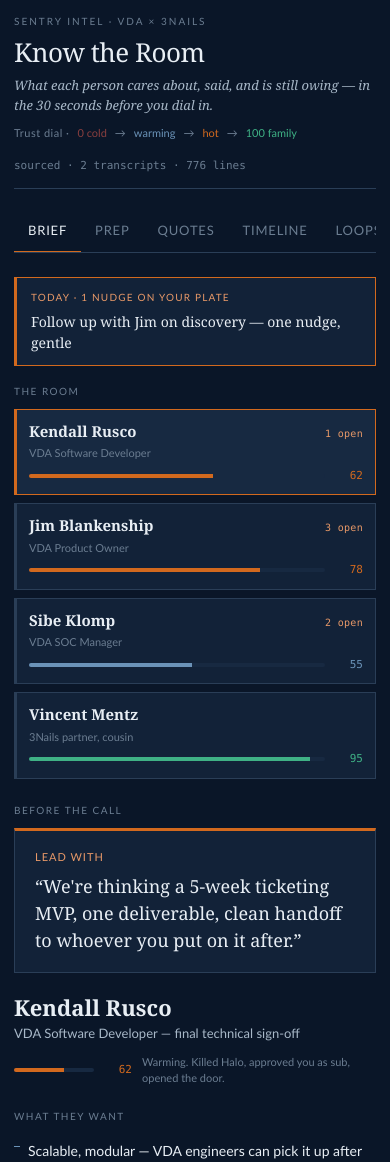
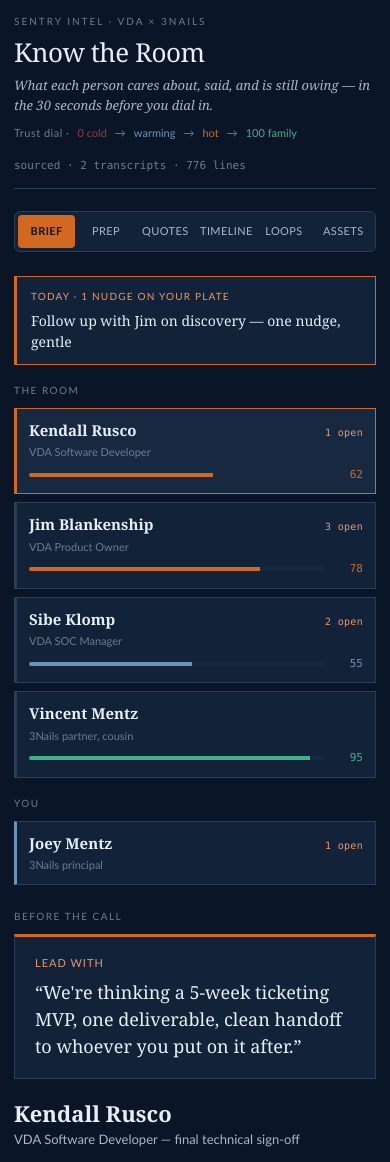
Before and after one commit to joeyough/sentry, a React (Vite) app: page /room in a window 390 px wide. Shown: the top 1162 px of the page. Built offline with nearby package versions, Linux system fonts and the light colour scheme.

Commit message:
Update know-the-room.jsx
Added Joey's quotes

```diff
--- a/src/know-the-room.jsx
+++ b/src/know-the-room.jsx
@@ -306,6 +306,91 @@ const STAKEHOLDERS = [
         src: "secops",
         text:
           "You're like a layer on top, you're like an AI, but a human over my life. That actually frames it differently for me.",
+      },
+    ],
+  },
+  {
+    id: "joey",
+    name: "Joey Mentz",
+    self: true,
+    role: "3Nails principal — the one carrying the thread",
+    leadWith:
+      "Your edge is work-first, then price. When pressure climbs, don't skip straight to pricing.",
+    closer:
+      "You came into this to build, not to manage. When you feel pulled to manage, it's a signal — not a promotion.",
+    priorities: [
+      "Prove worth through work before anyone sees a price tag",
+      "Protect focus across the 8 parallel threads — one forward, not eight sideways",
+      "Build things clients can own without you — no dependency trap",
+      "Stay at 30k altitude; delegate the 3-foot work",
+    ],
+    concerns: [
+      "Enabling instead of building — caring more than the owner does",
+      "Thread sprawl — saying yes to a new mess before closing an old one",
+      "Being read as 'too good to be true' before the receipts exist",
+      "Over-rotating on business as identity — you've named it, it's a lifelong watch",
+    ],
+    asks: [
+      "To Kendall — let me work for you first, prove the value, then talk price",
+      "To Vincent — what can I take off your plate so you can build",
+      "To every new client — don't pay me until you've felt it",
+    ],
+    antiPatterns: [
+      "Treating every founder's mess like yours to fix",
+      "Confusing 'helpful' with 'needed'",
+      "Taking on a new thread before closing an old one",
+      "Letting work-first become never-charge",
+    ],
+    read: [
+      "You pitch through analogies — Monopoly, 360 deals, Marie Kondo, video game. Systematic thinking, vernacular voice. Use both on purpose.",
+      "Your default is 'behind the scenes.' Own it when it serves. Notice when it's a retreat from the spotlight.",
+      "You frame focus as spiritual — 'keep God at the center.' That's load-bearing, not decorative.",
+      "You charge less than you're worth by design at the start. Decide consciously when to stop.",
+    ],
+    quotes: [
+      {
+        time: "12:27",
+        src: "intro",
+        text:
+          "Business is my video game, it's my sport, it's my hobby. Being in my mid 30s now, I've learned to find the balance and not over-rotate and idolize and make it all of my life.",
+      },
+      {
+        time: "12:27",
+        src: "intro",
+        text:
+          "I'm not working. I'm just having fun. That's how I exceed and beat the competition.",
+      },
+      {
+        time: "12:27",
+        src: "intro",
+        flag: "core pitch",
+        text:
+          "What does the X stand for? Whatever you need. I'd rather actually be the guy behind the scenes that helps boost you up.",
+      },
+      {
+        time: "18:09",
+        src: "intro",
+        text:
+          "Any business has the same nine departments — legal, HR, finance, marketing, sales, vision, product, technical. How do you focus on what needs to be focused on at that given season. It's like a game of Monopoly to me, a game of strategy. And I really just enjoy chewing on that.",
+      },
+      {
+        time: "1:22:25",
+        src: "secops",
+        text:
+          "Let me just work for you first, because let me prove to you that it's not too good to be true.",
+      },
+      {
+        time: "1:22:25",
+        src: "secops",
+        flag: "watch this",
+        text:
+          "I don't want to do this with everyone. I have to be very careful with who I do it with too — because I could be enabling if it's not done right.",
+      },
+      {
+        time: "1:29:51",
+        src: "secops",
+        text:
+          "We have to be really careful of not getting unfocused. Keep God at the center and keep praying about what we're doing.",
       },
     ],
   },
@@ -863,7 +948,7 @@ function BriefView({ selected, setSelected, stakeholders }) {
         )}
         <SectionHead>The room</SectionHead>
         <div style={{ display: "flex", flexDirection: "column", gap: 8 }}>
-          {stakeholders.map((s) => {
+          {stakeholders.filter((s) => !s.self).map((s) => {
             const active = s.id === selected;
             const loopCount = LOOPS.filter((l) => l.owner === s.id).length;
             return (
@@ -922,11 +1007,73 @@ function BriefView({ selected, setSelected, stakeholders }) {
             );
           })}
         </div>
+
+        {/* you — self-reflection card, separated from the room */}
+        {stakeholders.filter((s) => s.self).map((s) => {
+          const active = s.id === selected;
+          const loopCount = LOOPS.filter((l) => l.owner === s.id).length;
+          return (
+            <div key={s.id} style={{ marginTop: 18 }}>
+              <SectionHead>You</SectionHead>
+              <button
+                onClick={() => setSelected(s.id)}
+                style={{
+                  textAlign: "left",
+                  padding: "10px 12px",
+                  background: active ? T.bgElevated : T.bgCard,
+                  border: `1px solid ${active ? T.orange : T.divider}`,
+                  borderLeft: `3px solid ${active ? T.orange : T.steel}`,
+                  cursor: "pointer",
+                  fontFamily: T.fontBody,
+                  color: T.ink,
+                  width: "100%",
+                }}
+              >
+                <div
+                  style={{
+                    display: "flex",
+                    justifyContent: "space-between",
+                    alignItems: "baseline",
+                    gap: 8,
+                    marginBottom: 3,
+                  }}
+                >
+                  <div
+                    style={{
+                      fontFamily: T.fontDisplay,
+                      fontSize: 15,
+                      fontWeight: 700,
+                      color: T.ink,
+                    }}
+                  >
+                    {s.name}
+                  </div>
+                  {loopCount > 0 && (
+                    <div
+                      style={{
+                        fontFamily: T.fontMono,
+                        fontSize: 10,
+                        color: T.orangeSoft,
+                        letterSpacing: 0.3,
+                        whiteSpace: "nowrap",
+                      }}
+                    >
+                      {loopCount} open
+                    </div>
+                  )}
+                </div>
+                <div style={{ fontSize: 11, color: T.inkMuted }}>
+                  {s.role.split("—")[0].trim()}
+                </div>
+              </button>
+            </div>
+          );
+        })}
       </div>
 
       {/* the brief itself */}
       <div>
-        <SectionHead>Before the call</SectionHead>
+        <SectionHead>{person.self ? "Before you open the next tab" : "Before the call"}</SectionHead>
         <div
           style={{
             padding: "18px 20px",
@@ -937,7 +1084,7 @@ function BriefView({ selected, setSelected, stakeholders }) {
           }}
         >
           <div style={{ fontSize: 11, color: T.orangeSoft, letterSpacing: 1, marginBottom: 8 }}>
-            LEAD WITH
+            {person.self ? "REMIND YOURSELF" : "LEAD WITH"}
           </div>
           <div
             style={{
@@ -966,7 +1113,7 @@ function BriefView({ selected, setSelected, stakeholders }) {
           <div style={{ fontFamily: T.fontBody, fontSize: 13, color: T.inkDim, marginBottom: 10 }}>
             {person.role}
           </div>
-          <TrustDial value={person.trust} label={person.trustNote} />
+          {!person.self && <TrustDial value={person.trust} label={person.trustNote} />}
         </div>
 
         <div
@@ -978,11 +1125,11 @@ function BriefView({ selected, setSelected, stakeholders }) {
           }}
         >
           <div>
-            <SectionHead>What they want</SectionHead>
+            <SectionHead>{person.self ? "What you want" : "What they want"}</SectionHead>
             <BulletList items={person.priorities} />
           </div>
           <div>
-            <SectionHead>What keeps them up</SectionHead>
+            <SectionHead>{person.self ? "What keeps you up" : "What keeps them up"}</SectionHead>
             <BulletList items={person.concerns} tone="orange" />
           </div>
         </div>
@@ -996,11 +1143,11 @@ function BriefView({ selected, setSelected, stakeholders }) {
           }}
         >
           <div>
-            <SectionHead>Direct asks</SectionHead>
+            <SectionHead>{person.self ? "Asks you've made of others" : "Direct asks"}</SectionHead>
             <BulletList items={person.asks} />
           </div>
           <div>
-            <SectionHead>Don't do this</SectionHead>
+            <SectionHead>{person.self ? "Don't drift into" : "Don't do this"}</SectionHead>
             <BulletList items={person.antiPatterns} tone="orange" />
           </div>
         </div>
@@ -1016,7 +1163,7 @@ function BriefView({ selected, setSelected, stakeholders }) {
             }}
           >
             <SectionHead style={{ marginBottom: 8, marginTop: 0 }}>
-              The read · how they operate
+              {person.self ? "The read · how you actually operate" : "The read · how they operate"}
             </SectionHead>
             <ul style={{ margin: 0, padding: 0, listStyle: "none" }}>
               {person.read.map((r, i) => (
@@ -1304,11 +1451,16 @@ const MEETING_TYPES = [
 ];
 
 function PrepView({ selected, setSelected, stakeholders }) {
+  const prepTargets = stakeholders.filter((s) => !s.self);
   const [meetingType, setMeetingType] = useState("sync");
   const [copied, setCopied] = useState(false);
   const isMobile = useIsMobile();
+  // if self is currently selected, snap to first non-self for Prep
+  const effectiveSelected = prepTargets.find((s) => s.id === selected)
+    ? selected
+    : prepTargets[0].id;
   const person =
-    stakeholders.find((s) => s.id === selected) || stakeholders[0];
+    prepTargets.find((s) => s.id === effectiveSelected) || prepTargets[0];
   const prompt = useMemo(
     () => buildPrepPrompt(person, meetingType, LOOPS),
     [person, meetingType]
@@ -1355,8 +1507,8 @@ function PrepView({ selected, setSelected, stakeholders }) {
       <div>
         <SectionHead>Who</SectionHead>
         <div style={{ display: "flex", flexDirection: "column", gap: 6 }}>
-          {stakeholders.map((s) => {
-            const active = s.id === selected;
+          {prepTargets.map((s) => {
+            const active = s.id === effectiveSelected;
             const loopCount = LOOPS.filter((l) => l.owner === s.id).length;
             return (
               <button
@@ -1808,12 +1960,14 @@ export default function KnowTheRoom() {
       <nav
         style={{
           display: "flex",
-          gap: 0,
+          gap: isMobile ? 2 : 0,
           marginBottom: 24,
-          borderBottom: `1px solid ${T.divider}`,
-          overflowX: "auto",
-          WebkitOverflowScrolling: "touch",
-          scrollbarWidth: "none",
+          borderBottom: isMobile ? "none" : `1px solid ${T.divider}`,
+          background: isMobile ? T.bgCard : "transparent",
+          border: isMobile ? `1px solid ${T.divider}` : "none",
+          borderRadius: isMobile ? 6 : 0,
+          padding: isMobile ? 3 : 0,
+          width: "100%",
         }}
       >
         {VIEWS.map((v) => {
@@ -1823,19 +1977,35 @@ export default function KnowTheRoom() {
               key={v}
               onClick={() => setView(v)}
               style={{
-                padding: isMobile ? "10px 14px" : "10px 18px",
-                background: "transparent",
+                flex: isMobile ? "1 1 0" : "0 0 auto",
+                padding: isMobile ? "8px 4px" : "10px 18px",
+                background: isMobile
+                  ? active
+                    ? T.orange
+                    : "transparent"
+                  : "transparent",
                 border: "none",
-                borderBottom: `2px solid ${active ? T.orange : "transparent"}`,
-                color: active ? T.ink : T.inkMuted,
+                borderBottom: isMobile
+                  ? "none"
+                  : `2px solid ${active ? T.orange : "transparent"}`,
+                borderRadius: isMobile ? 4 : 0,
+                color: isMobile
+                  ? active
+                    ? T.bg
+                    : T.inkDim
+                  : active
+                  ? T.ink
+                  : T.inkMuted,
                 fontFamily: T.fontBody,
-                fontSize: 13,
-                letterSpacing: 0.8,
+                fontSize: isMobile ? 11 : 13,
+                fontWeight: isMobile && active ? 700 : 400,
+                letterSpacing: isMobile ? 0.4 : 0.8,
                 textTransform: "uppercase",
                 cursor: "pointer",
-                marginBottom: -1,
-                whiteSpace: "nowrap",
-                flex: "0 0 auto",
+                marginBottom: isMobile ? 0 : -1,
+                minWidth: 0,
+                textAlign: "center",
+                transition: "background 0.15s, color 0.15s",
               }}
             >
               {v}
```
